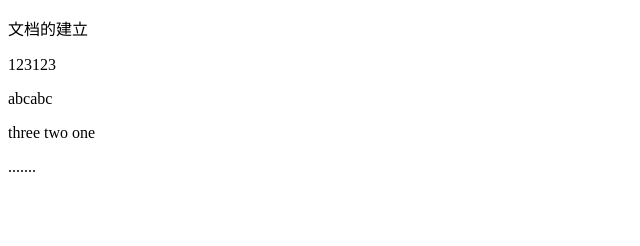
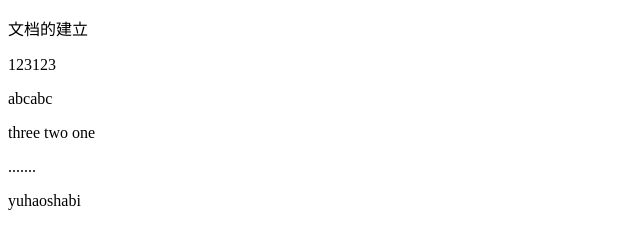
Before and after one commit to XYCccccc/firstProject, a plain HTML site: page index.html in a window 1280 px wide. Shown: the full height of the page, 0-640 px from the left. Drawn offline with Linux system fonts and the light colour scheme.

Commit message:
Update index.html

```diff
--- a/index.html
+++ b/index.html
@@ -11,5 +11,6 @@
   <P>abcabc</P>
   <p>three two one</p>
   <P>.......</P>
+  <p>yuhaoshabi</p>
 </body>
 </html>
```
